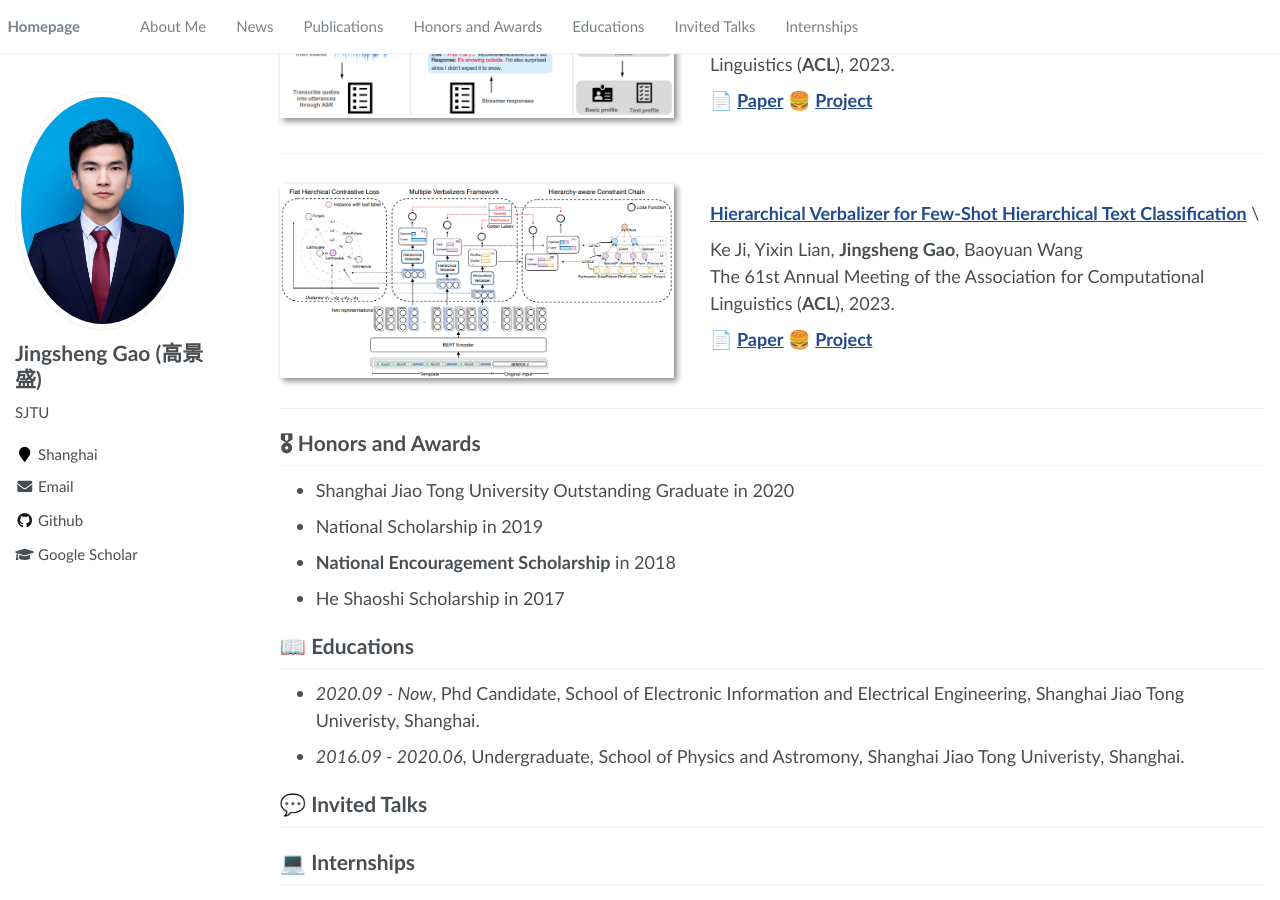
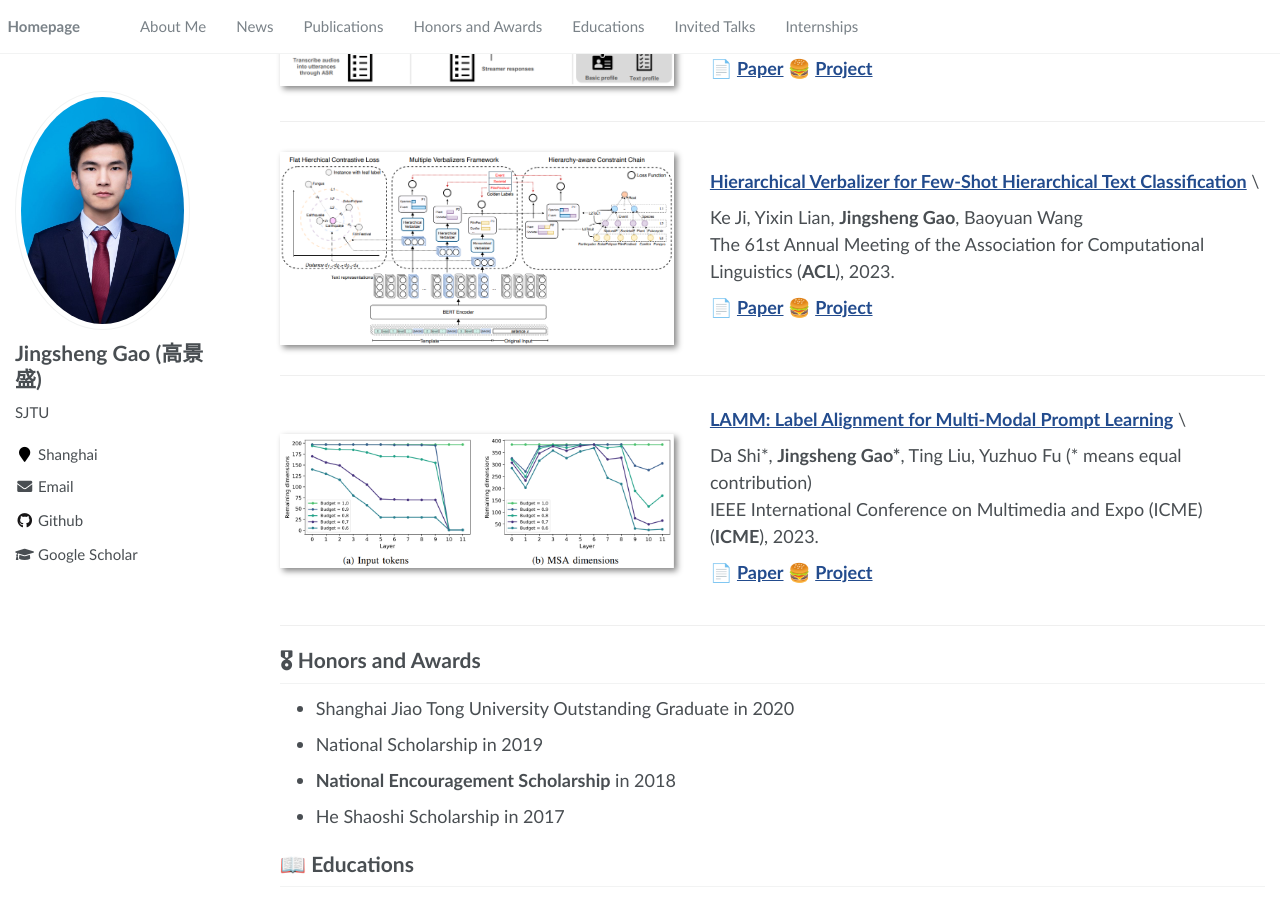
Before and after one commit to jerrynchen/jerrynchen.github.io, a Jekyll site: the page built from _pages/about.md, in a window 1280 px wide and 900 px high, scrolled down 975 px. Built offline with Jekyll 4.4.1, drawn with Linux system fonts in a browser that asks for light colours; some of the changed text lies outside the part shown.

Commit message:
upload all

```diff
--- a/_pages/about.md
+++ b/_pages/about.md
@@ -9,9 +9,8 @@ redirect_from:
 ---
 
 <span class='anchor' id='about-me'></span>
+
 {% include_relative includes/intro.md %}
-
-If you like the template of this homepage, welcome to star and fork my open-sourced template version [AcadHomepage ![](https://img.shields.io/github/stars/RayeRen/acad-homepage.github.io?style=social)](https://github.com/RayeRen/acad-homepage.github.io).
 
 {% include_relative includes/news.md %}
 
--- a/_pages/includes/pub.md
+++ b/_pages/includes/pub.md
@@ -45,3 +45,19 @@ The 61st Annual Meeting of the Association for Computational Linguistics (**ACL*
 
 </div>
 </div>
+
+
+
+<div class='paper-box'><div class='paper-box-image'><div><img src='images/DynaSlim.png' alt="sym" width="100%" height="100%"></div></div>
+<div class='paper-box-text' style="font-size: larger;" markdown="1">
+
+
+[**LAMM: Label Alignment for Multi-Modal Prompt Learning**](https://ieeexplore.ieee.org/abstract/document/10219879) \\
+
+Da Shi\*, **Jingsheng Gao\***, Ting Liu, Yuzhuo Fu (\* means equal contribution)\\
+IEEE International Conference on Multimedia and Expo (ICME) (**ICME**), 2023.
+
+📄 [**Paper**](https://ieeexplore.ieee.org/abstract/document/10219879) 🍔 [**Project**](https://gaojingsheng.github.io/)
+
+</div>
+</div>
```
Also changed, not shown: images/DynaSlim.png (added).
